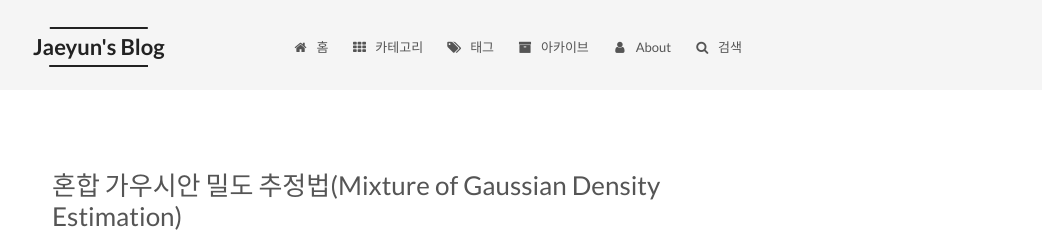
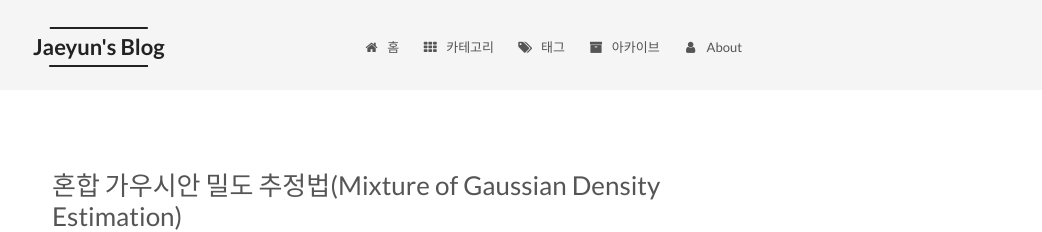
Before and after one commit to Jayhey/Jayhey.github.io, a Jekyll site: the page built from index.html, in a window 1280 px wide. Shown: the top 232 px of the page, without its empty margins (238-1280 px from the left). Built offline with Jekyll 4.4.1, drawn with Linux system fonts in a browser that asks for light colours; the list of posts is cut into pages by our own code; comment, search, counter and statistics services are not loaded.

Commit message:
404수정, search 잠시 내림

```diff
--- a/404.html
+++ b/404.html
@@ -1,4 +1,4 @@
-<!DOCTYPE HTML>
+<!-- <!DOCTYPE HTML>
 <html>
 <head>
   <meta http-equiv="content-type" content="text/html;charset=utf-8;"/>
@@ -15,4 +15,4 @@
   <script src="https://qzone.qq.com/gy/404/data.js" charset="utf-8"></script>
   <script src="https://qzone.qq.com/gy/404/page.js" charset="utf-8"></script>
 </body>
-</html>
+</html> -->
--- a/_config.yml
+++ b/_config.yml
@@ -554,7 +554,7 @@
 
 # Local search
 local_search:
-  enable: true
+  enable: false
   # if auto, trigger search by changing input
   # if manual, trigger search by pressing enter key or search button
   trigger: auto
```
Also changed, not shown: archives/about/index.md (added, +8 -0 lines).
